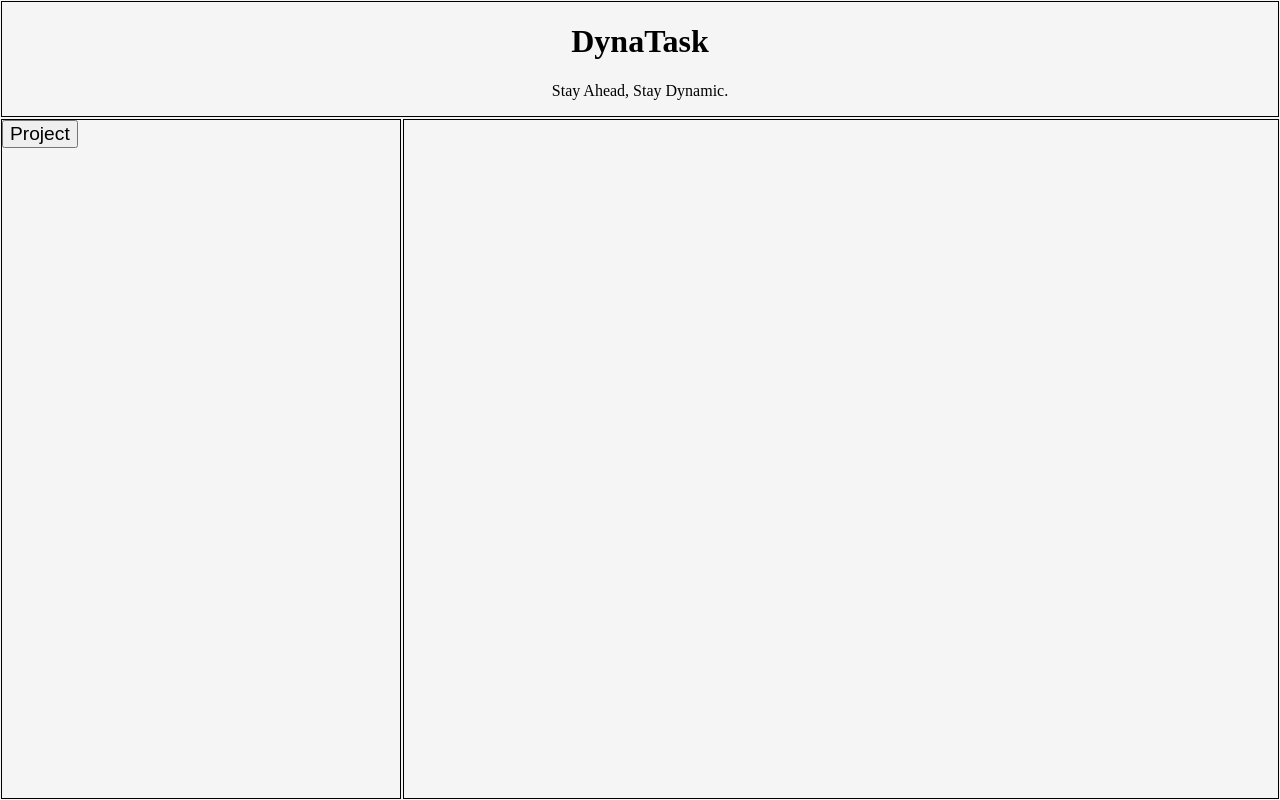
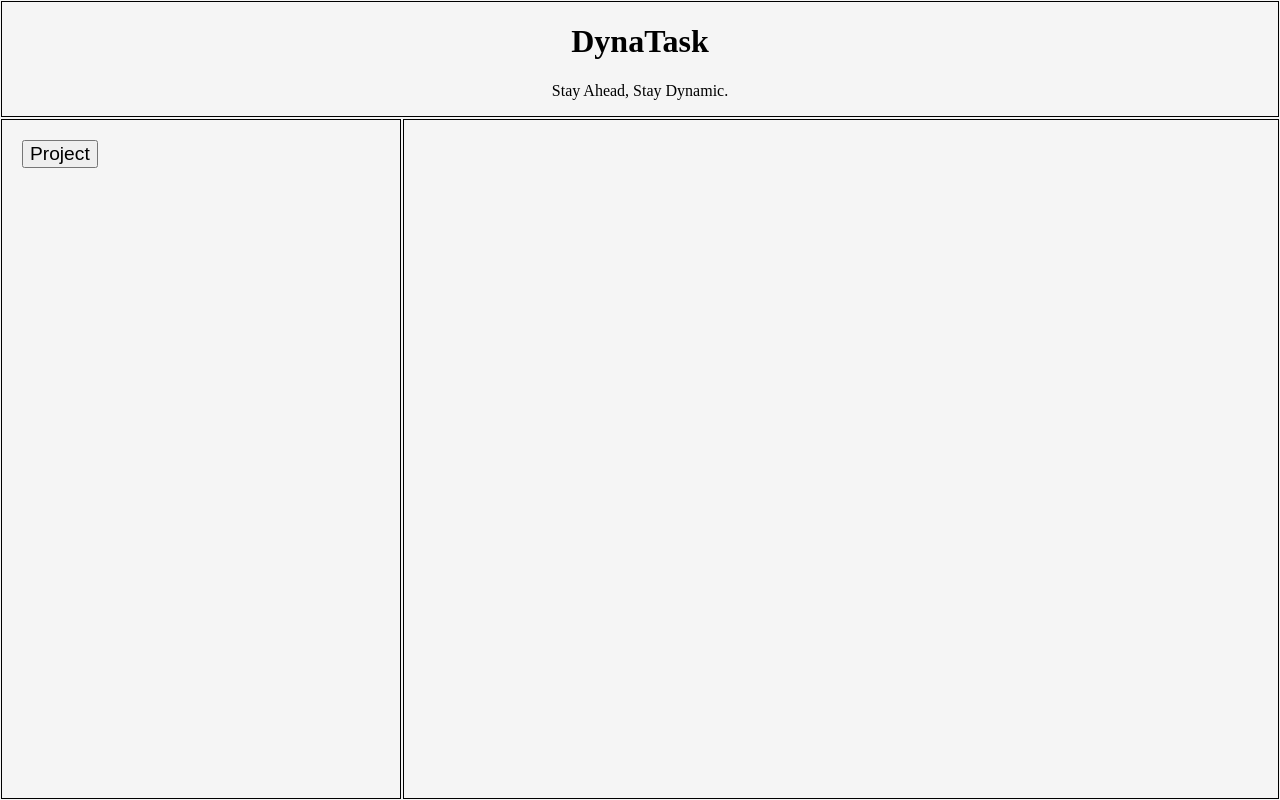
Before and after one commit to NdamuleloMulaudzi/todo-list, a website built with webpack: page src/template.html in a window 1280 px wide. Built offline with nearby package versions, Linux system fonts and the light colour scheme.

Commit message:
added basic styling

```diff
--- a/src/styles/index.css
+++ b/src/styles/index.css
@@ -18,6 +18,10 @@ body {
 #sidebar-container {
   border: 1px solid;
   grid-column: 1/2;
+  display: flex;
+  flex-direction: column;
+  align-items: start;
+  padding: 20px;
 }
 
 #task-container {
```
